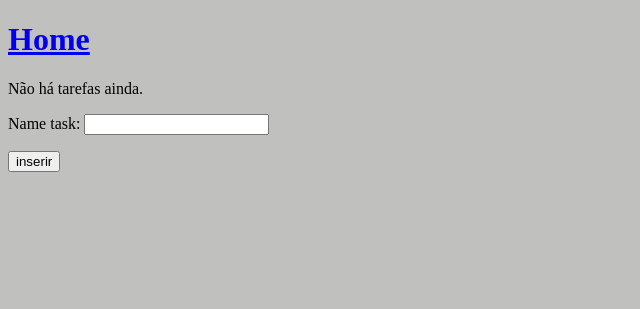
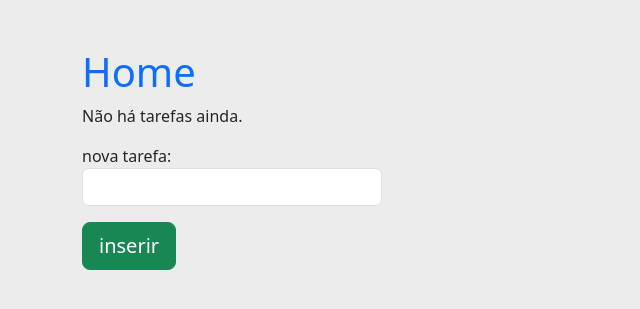
Before and after one commit to geraldo-dev/to-do-list, a Django app: page /tasks/ in a window 1280 px wide. Shown: the top 309 px of the page, without its empty margins (0-640 px from the left). Run offline with Django 5.2, Linux system fonts and the light colour scheme; data that the repository does not hold is empty.

Commit message:
styling forms

```diff
--- a/tasks/forms.py
+++ b/tasks/forms.py
@@ -5,8 +5,23 @@ from .models import Task
 class TaskCreateinForm(forms.ModelForm):
     class Meta:
         model = Task
-        fields = ['name_task']
+        fields = ['name_task',]
+        labels = {'name_task':'nova tarefa'}
 
         widgets = {
-            'name_tasks' : forms.TextInput(attrs={'class':'form-control'}),
+            'name_task' : forms.TextInput(attrs={'class':'form-control',
+            'style': 'width: 300px;',
+            }),
         }
+
+class TaskUpdateForm(forms.ModelForm):
+    class Meta:
+        model = Task
+        fields = ['name_task',]
+        labels = {'name_task':'atualizar tarefa'}
+
+        widgets = {
+            'name_task' : forms.TextInput(attrs={'class':'form-control',
+            'style': 'width: 300px;',
+            }),
+        }
--- a/tasks/models.py
+++ b/tasks/models.py
@@ -3,7 +3,7 @@ from django.db import models
 # Create your models here.
 class Task(models.Model):
     task_id = models.AutoField(primary_key=True)
-    name_task = models.CharField(max_length=100, default='')
+    name_task = models.CharField(max_length=100, default='' )
     created_date = models.DateTimeField(default='')
 
     def __str__(self):
--- a/tasks/static/css/style.css
+++ b/tasks/static/css/style.css
@@ -1,6 +1,8 @@
-h3{
-    color: rgb(98, 0, 255);
+
+body{
+    background-color: rgb(236, 236, 236);
 }
-body{
-    background-color: rgb(192, 192, 191);
+
+a{
+    text-decoration: none;
 }
--- a/tasks/templates/base.html
+++ b/tasks/templates/base.html
@@ -4,11 +4,15 @@
 <head>
     <meta charset="UTF-8">
     <meta name="viewport" content="width=device-width, initial-scale=1.0">
+    <link href="https://cdn.jsdelivr.net/npm/bootstrap@5.3.3/dist/css/bootstrap.min.css" rel="stylesheet" integrity="sha384-QWTKZyjpPEjISv5WaRU9OFeRpok6YctnYmDr5pNlyT2bRjXh0JMhjY6hW+ALEwIH" crossorigin="anonymous">
     <link rel="stylesheet" href="{% static 'css/style.css' %}">
     <title>to-do list</title>
 </head>
 <body>
-    <h1><a href="{% url 'index' %}">Home</a></h1>
-    {% block content %}{% endblock %}
+    <div class="container mt-5">
+        <h1><a href="{% url 'index' %}">Home</a></h1>
+        {% block content %}
+        {% endblock %}
+    </div>
 </body>
 </html>
--- a/tasks/templates/tasks/index.html
+++ b/tasks/templates/tasks/index.html
@@ -8,18 +8,21 @@
 {% endif %}
 
 {% if all_tasks %}
-    <ul>
-    {% for task in all_tasks %}
-        <li><a href="{% url 'detail' task.task_id  %}">{{ task.name_task }}</a></li>
-    {% endfor %}
-    </ul>
+
+    <div class="list-group">
+        {% for task in all_tasks %}
+        <a href="{% url 'detail' task.task_id  %}" class="list-group-item list-group-item-action">
+            {{ task.name_task }}
+        </a>
+        {% endfor %}
+    </div>
 {% else %}
     <p>Não há tarefas ainda.</p>
 {% endif %}
     <form action="{% url 'index' %}" method="post">
         {% csrf_token %}
         {{ form.as_p }}
-        <input type="submit" value="inserir">
+        <button class="btn btn-success btn-lg" type="submit" value="inserir" >inserir</button>
     </form>
 
 {% endblock %}
--- a/tasks/templates/tasks/update.html
+++ b/tasks/templates/tasks/update.html
@@ -5,7 +5,7 @@
 <form action="{% url 'update' task.task_id %}" method="post">
     {% csrf_token %}
     {{ form.as_p }}
-    <input type="submit" value="update">
+    <button class="btn btn-primary" type="submit" value="update" >update</button>
 </form>
 
 {% endblock %}
--- a/tasks/views.py
+++ b/tasks/views.py
@@ -1,8 +1,7 @@
 
 from django.shortcuts import redirect, render, get_object_or_404
 from django.utils import timezone
-# from django.contrib import messages
-from .forms import TaskCreateinForm
+from .forms import TaskCreateinForm, TaskUpdateForm
 from .models import Task
 
 
@@ -30,7 +29,7 @@ def detail(request, id):
     try:
         task = get_object_or_404(Task,pk=id)
     except:
-        return redirect("not_found")
+        return redirect("index")
     return render(request, 'tasks/detail.html', {'task':task})
 
 def update(request, id):
@@ -38,17 +37,17 @@ def update(request, id):
     task = get_object_or_404(Task,pk=id)
 
     if request.method == 'GET':
-        form = TaskCreateinForm(instance=task)
+        form = TaskUpdateForm(instance=task)
         return render(request, 'tasks/update.html', {'form': form, 'task':task})
 
     elif request.method == 'POST':
 
-        form = TaskCreateinForm(request.POST, instance=task)
+        form = TaskUpdateForm(request.POST, instance=task)
         if form.is_valid():
             form.save()
             return redirect('detail',  id=task.task_id)
     else:
-        form = TaskCreateinForm(instance=task)
+        form = TaskUpdateForm(instance=task)
     return render(request, 'tasks/update.html', {'form': form})
 
 def delete(request, id):
--- a/to_do_list/settings.py
+++ b/to_do_list/settings.py
@@ -118,9 +118,9 @@ USE_TZ = True
 # https://docs.djangoproject.com/en/5.1/howto/static-files/
 
 STATIC_URL = 'static/'
-STATICFILES_DIRS= [
-    os.path.join(BASE_DIR,'static')
-]
+# STATICFILES_DIRS= [
+#     os.path.join(BASE_DIR,'static')
+# ]
 
 # Default primary key field type
 # https://docs.djangoproject.com/en/5.1/ref/settings/#default-auto-field
```
Also changed, not shown: tasks/templates/tasks/detail.html (+6 -4 lines).
